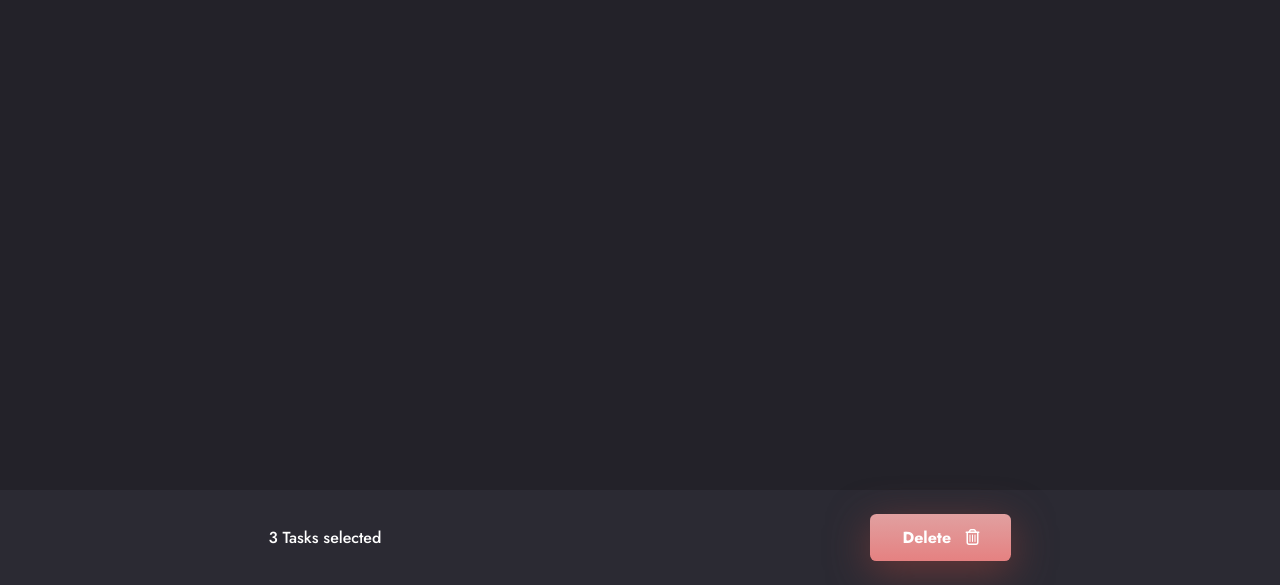
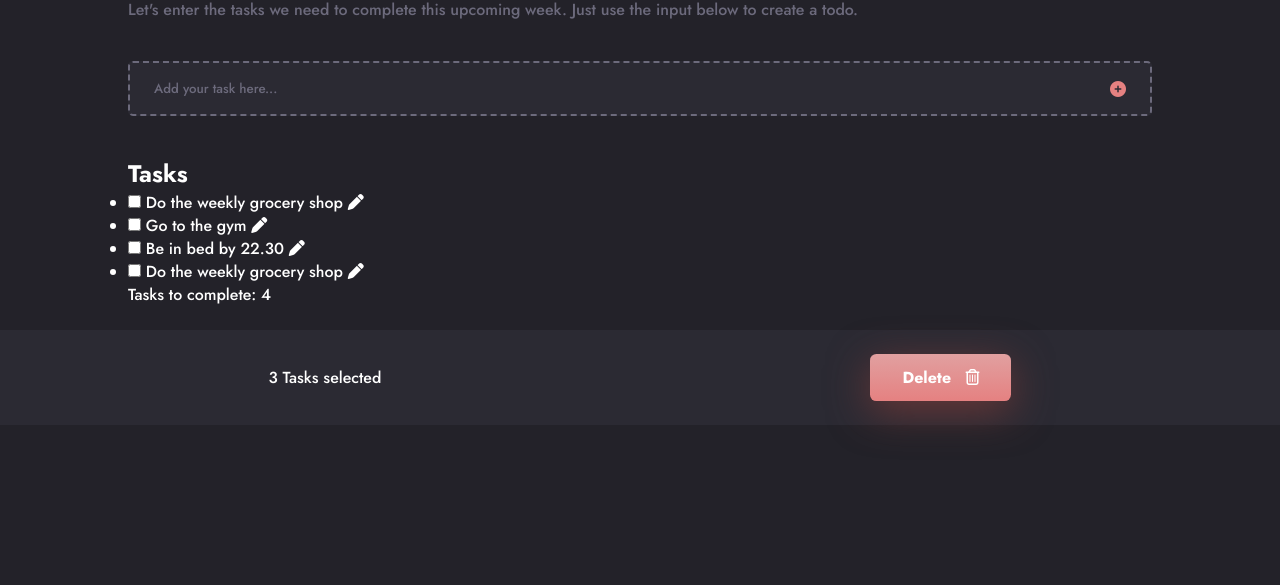
Before and after one commit to DanForder/my-todos-challenge, a website: page index.html in a window 1280 px wide. Shown: the part 215-800 px from the top of the page. Drawn offline with Linux system fonts and the light colour scheme.

Commit message:
add tasks content, some style

```diff
--- a/index.html
+++ b/index.html
@@ -23,10 +23,50 @@
       <!-- header__reset is not used for styling -->
       <button class="header__reset button">Reset</button>
     </header>
+   <main class="main">
+      <p class="main__welcome">Welcome Back Jake!</span>
+      <p class="main__subtitle">
+        Let's enter the tasks we need to complete this upcoming week. Just use
+        the input below to create a todo.
+      </p>
+
+      <div class="field">
+        <input class="field__input" type="text" placeholder="Add your task here..." />
+        <i class="field__icon fas fa-plus-circle"></i>
+      </div>
+
+      <div class="tasks">
+        <h2 class="tasks__heading">Tasks</h2>
+        <ul class="tasks__list">
+          <li class="tasks__item">
+            <input type="checkbox" />
+            <span>Do the weekly grocery shop</span>
+            <i class="fas fa-pen"></i>
+          </li>
+          <li class="tasks__item">
+            <input type="checkbox" />
+            <span>Go to the gym</span>
+            <i class="fas fa-pen"></i>
+          </li>
+          <li class="tasks__item">
+            <input type="checkbox" />
+            <span>Be in bed by 22.30</span>
+            <i class="fas fa-pen"></i>
+          </li>
+		  <li class="tasks__item">
+            <input type="checkbox" />
+            <span>Do the weekly grocery shop</span>
+            <i class="fas fa-pen"></i>
+          </li>
+        </ul>
+        <span class="tasks__complete-text">Tasks to complete: 4</span>
+      </div>
+    </main>
+
     <footer class="footer">
-      <!-- footer__text and footer__delete are not used for styling -->
+      <!-- footer__text is not used for styling -->
       <span class="footer__text">3 Tasks selected</span>
-      <button class="footer__delete button button--small">
+      <button class="footer__delete button">
         Delete &nbsp; <i class="far fa-trash-alt"></i>
       </button>
     </footer>
--- a/style.scss
+++ b/style.scss
@@ -4,9 +4,11 @@
 @import "./styles/global/typography";
 
 //misc
-@import "./styles/body";
+@import "./styles/component/body";
 
 //block styles
-@import "./styles/button";
-@import "./styles/header";
-@import "./styles/footer";
+@import "./styles/component/button";
+@import "./styles/component/header";
+@import "./styles/component/footer";
+@import "./styles/component/main";
+@import "./styles/component/field";
--- a/styles/_body.scss
+++ b/styles/component/_body.scss
@@ -3,6 +3,7 @@ body {
   width: 100vw;
   background-color: $background-color;
   padding: 1.5rem;
+  overflow: scroll;
 }
 
 @media screen and (min-width: $tablet-breakpoint) {
--- /dev/null
+++ b/styles/component/_field.scss
@@ -0,0 +1,28 @@
+.field {
+  border: $text-color-secondary dashed 2px;
+  border-radius: 5px;
+  padding: 0 1.5rem;
+  margin: 2.5rem 0;
+  background-color: $foreground-color;
+  display: flex;
+  justify-content: space-between;
+  align-items: center;
+
+  .field__input {
+    padding: 1rem 0;
+
+    background-color: $foreground-color;
+    border: none;
+    flex: 1;
+
+    &::placeholder {
+      color: $text-color-secondary;
+    }
+  }
+
+  .field__icon {
+    padding: 1rem 0;
+
+    color: $highlight-color;
+  }
+}
--- a/styles/_footer.scss
+++ b/styles/component/_footer.scss
@@ -1,13 +1,14 @@
+// need to sort out pushing to bottom when smaller number of tasks
 .footer {
   position: absolute;
-  width: 100%;
+  width: 100vw;
   left: 0;
-  bottom: 0;
   background: $foreground-color;
   display: flex;
   justify-content: space-between;
   align-items: center;
   padding: 1.5rem;
+  margin-top: 1.5rem;
 
   //   .footer__text {
   //   }
--- /dev/null
+++ b/styles/component/_main.scss
@@ -0,0 +1,15 @@
+.main {
+  margin-top: 4rem;
+
+  .main__welcome {
+    font-size: $large-font-size;
+    margin-bottom: 0.5rem;
+  }
+
+  .main__subtitle {
+    color: $text-color-secondary;
+  }
+
+  //   .main__input-wrapper {
+  //   }
+}
```
Also changed, not shown: style.css, styles/component/_button.scss (renamed from styles/_button.scss), styles/component/_header.scss (renamed from styles/_header.scss).
